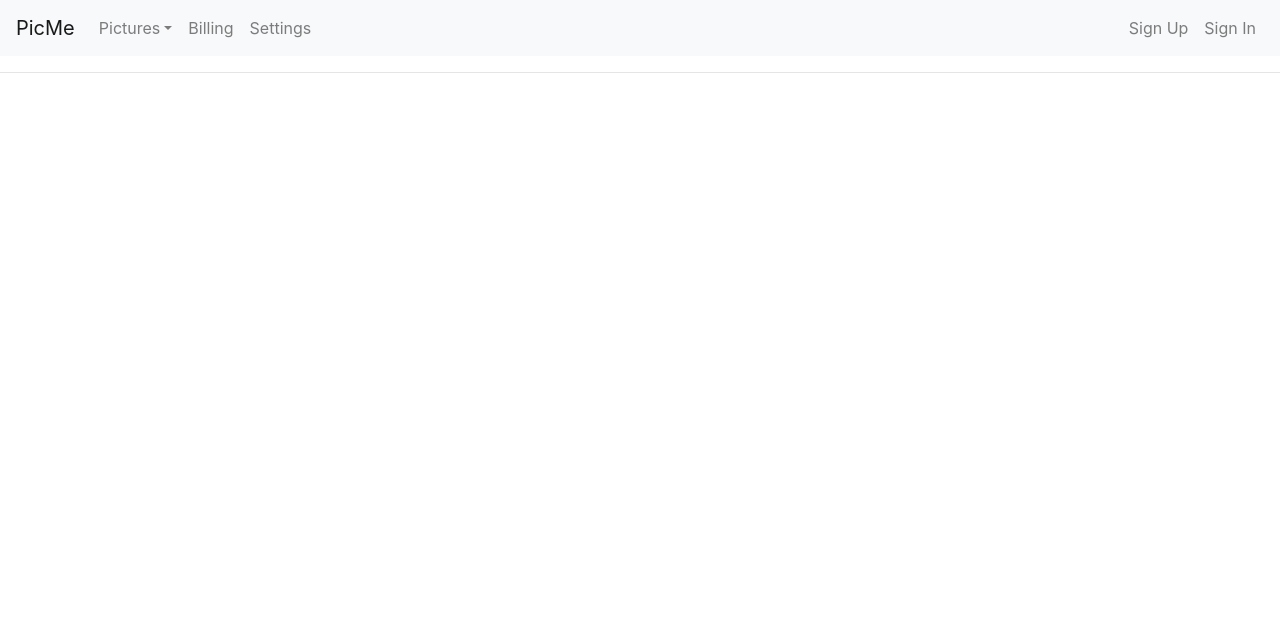
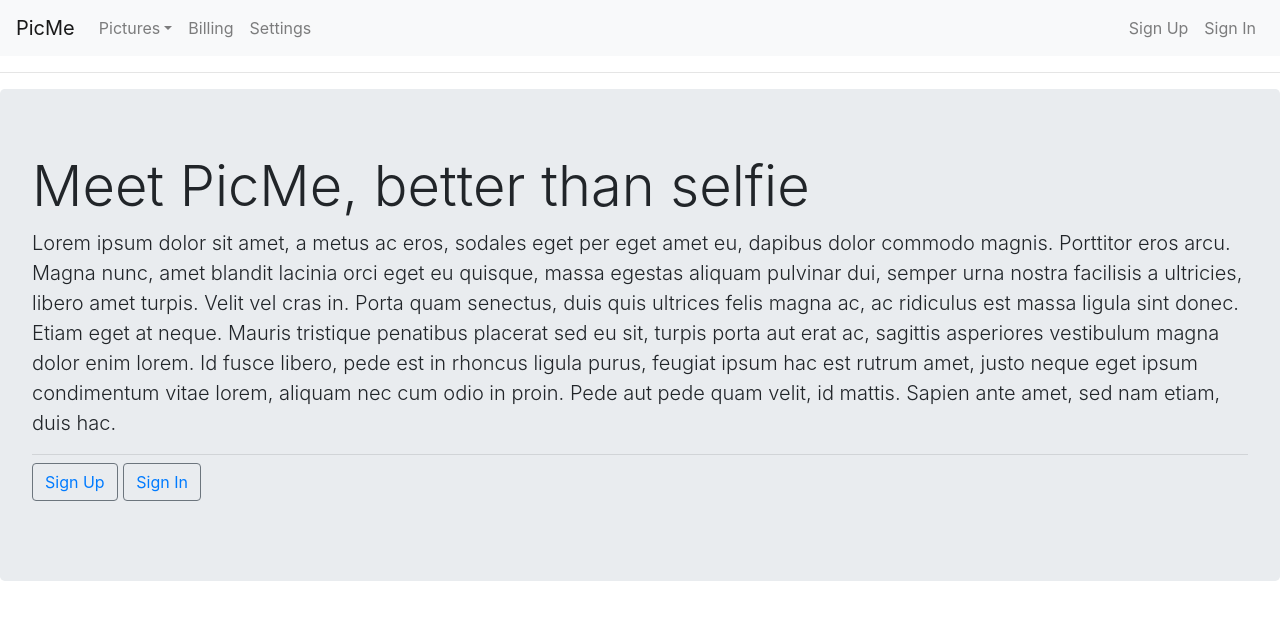
Before and after one commit to BloomTech-Labs/pic_me, a React (Create React App) app in the folder client/: page / in a window 1280 px wide. Shown: the top 620 px of the page. Built offline with nearby package versions, Linux system fonts and the light colour scheme.

Commit message:
fix bugs on views

```diff
--- a/client/src/components/App.js
+++ b/client/src/components/App.js
@@ -1,23 +1,34 @@
-import React from 'react';
-import { BrowserRouter as Router, Route } from 'react-router-dom';
+import React, { Component } from 'react';
+import { BrowserRouter as Router, Switch, Route } from 'react-router-dom';
 
-import Landing from './Landing';
+// Common Components
 import Navigation from './Navigation';
-import Settings from './Settings';
+
+// Views for Authentication
 import SignUp from './SignUp';
 import SignIn from './SignIn';
 
-const App = () => (
+// General Views
+import Landing from './Landing';
+import Settings from './Settings';
+
+class App extends Component {
+    render() {
+        return (
             <Router>
                 <div>
                     <Navigation />
                     <hr/>
-            <Route exact path="/landing" component={Landing} />
+                    <Switch>
+                        <Route exact path="/" component={Landing} />
                         <Route exact path="/settings" component={Settings} />
                         <Route exact path="/signup" component={SignUp} />
                         <Route exact path="/signin" component={SignIn} />
+                    </Switch>
                 </div>
             </Router>
         );
+    }
+}
 
 export default App;
--- /dev/null
+++ b/client/src/components/Bread.js
@@ -0,0 +1,17 @@
+import React, { Component } from 'react';
+import { Breadcrumb, BreadcrumbItem } from 'reactstrap';
+
+class Bread extends Component {
+    render() {
+        return (
+            <div>
+                <Breadcrumb tag="nav">
+                    <BreadcrumbItem tag="a" href="/">Home</BreadcrumbItem>
+                    <BreadcrumbItem active tag="span" href="/settings">Settings</BreadcrumbItem>
+                </Breadcrumb>
+            </div>
+        );
+    }
+}
+
+export default Bread;
--- a/client/src/components/Landing.js
+++ b/client/src/components/Landing.js
@@ -1,15 +1,20 @@
 import React, { Component } from "react";
-import { Button } from "reactstrap";
+import { Jumbotron, Button } from "reactstrap";
 import { Link } from "react-router-dom"
 
 class Landing extends Component {
     render() {
       return (
         <div>
-          <h1>Meet PicMe, better than selfie
-          </h1>
-          <Button><Link to="/SignUp"> Sign Up </Link></Button>
-          <Button><Link to="/SignIn"> Sign In </Link></Button>
+          <Jumbotron>
+            <h1 className="display-4">Meet PicMe, better than selfie</h1>
+            <p className="lead">Lorem ipsum dolor sit amet, a metus ac eros, sodales eget per eget amet eu, dapibus dolor commodo magnis. Porttitor eros arcu. Magna nunc, amet blandit lacinia orci eget eu quisque, massa egestas aliquam pulvinar dui, semper urna nostra facilisis a ultricies, libero amet turpis. Velit vel cras in. Porta quam senectus, duis quis ultrices felis magna ac, ac ridiculus est massa ligula sint donec. Etiam eget at neque. Mauris tristique penatibus placerat sed eu sit, turpis porta aut erat ac, sagittis asperiores vestibulum magna dolor enim lorem. Id fusce libero, pede est in rhoncus ligula purus, feugiat ipsum hac est rutrum amet, justo neque eget ipsum condimentum vitae lorem, aliquam nec cum odio in proin. Pede aut pede quam velit, id mattis. Sapien ante amet, sed nam etiam, duis hac.</p>
+            <hr className="my-2" />
+            <p className="lead">
+              <Button outline color="secondary"><Link to="/SignUp"> Sign Up </Link></Button>{' '}
+              <Button outline color="secondary"><Link to="/SignIn"> Sign In </Link></Button>
+            </p>
+          </Jumbotron>
         </div>
       );
     }
--- a/client/src/components/Settings.js
+++ b/client/src/components/Settings.js
@@ -1,10 +1,13 @@
 import React, { Component } from "react";
 import { Col, Button, Form, FormGroup, Label, Input } from 'reactstrap';
+
+import Bread from './Bread';
 
 class Settings extends Component {
     render() {
         return (
             <div>
+                <Bread />
                 <Form>
                 <FormGroup row>
                     <Label for="email" sm={2}>Email:</Label>
```
Lines whose indentation alone changed are shown as unchanged.
